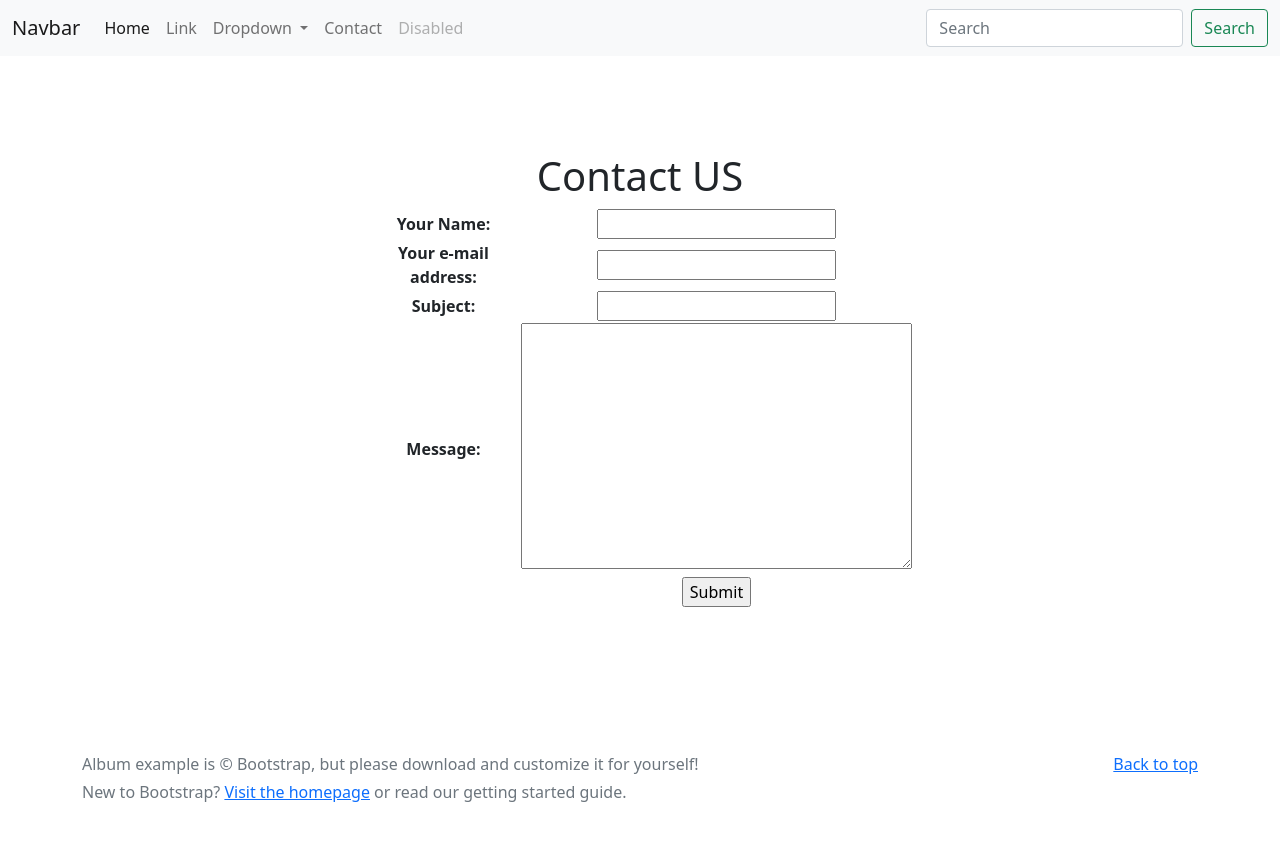
After one commit to tchaikovski/oko, a Django app: page /contact in a window 1280 px wide. The commit adds this page. Run offline with Django 3.2, Linux system fonts and the light colour scheme; some libraries are stand-ins or nearby versions.

Commit message:
Добавлена форма

```diff
--- a/okonew/settings.py
+++ b/okonew/settings.py
@@ -25,7 +25,7 @@ SECRET_KEY = 'mitgq7_s%)#6b&)n_6&=wgtde-ra3--vty-fs&9$m-pp@g696m'
 # SECURITY WARNING: don't run with debug turned on in production!
 DEBUG = True
 
-ALLOWED_HOSTS = []
+ALLOWED_HOSTS = ['127.0.0.1']
 
 
 # Application definition
--- /dev/null
+++ b/pages/templates/pages/contact.html
@@ -0,0 +1,31 @@
+{% extends 'base.html' %}
+{% block title %}
+Contact US
+{% endblock title %}
+{% block content %}
+<h1>Contact US</h1>
+
+    {% if submitted %}
+        <p class="alert-success">
+        Your message was submitted successfully/ Thank you.
+        </p>
+    {% else %}
+
+
+
+
+
+
+        <form action="" method="post" novalidate>
+        <table>
+            {{ form }}
+            <tr>
+                <td></td>
+                <td><input type="submit" value="Submit"></td>
+            </tr>
+        </table>
+        {% csrf_token %}
+
+    {% endif %}
+
+{% endblock content%}
--- a/pages/urls.py
+++ b/pages/urls.py
@@ -3,5 +3,6 @@ from . import views
 
 urlpatterns = [
     path('', views.index, name='home'),
+    path('contact', views.contact, name='contact'),
     path('<str:pagename>', views.pageindex, name='pageindex'),
 ]
--- a/pages/views.py
+++ b/pages/views.py
@@ -21,3 +21,17 @@ def pageindex(request, pagename):
     }
 
     return render(request, 'pages/page.html', context)
+
+
+def contact(request):
+    submitted = False
+    if request.method == 'POST':
+        form = ContactForm(request.POST)
+        if form.is_valid():
+            cd = form.changed_data
+            return HttpResponseRedirect('/contact?submitted=True')
+    else:
+        form = ContactForm()
+        if 'submitted' in request.GET:
+            submitted = True
+    return render(request, 'pages/contact.html', {'form': form, 'page_list': Page.objects.all(), 'submitted': submitted})
--- /dev/null
+++ b/static/css/custom.css
@@ -0,0 +1,18 @@
+
+ul.errorlist li{
+    margin: 0;
+    padding: 0;
+}
+.errorlist li {
+    border: 1px solid red;
+    color: red;
+    background: #a52834;
+    list-style-position: inside;
+    display: block;
+    font-size: 1.2em;
+    margin: 0 0 3px;
+    text-align: center;
+    border-radius: 3px;
+}
+input, textarea {
+}
--- a/templates/base.html
+++ b/templates/base.html
@@ -12,6 +12,7 @@
         {% endblock %}
     </title>
     <link href="{% static 'css/bootstrap.min.css' %}" rel="stylesheet" type="text/css">
+    <link href="{% static 'css/custom.css' %}" rel="stylesheet" type="text/css">
 
 </head>
 <body>
@@ -41,9 +42,10 @@
             <li><a class="dropdown-item" href="#">Action</a></li>
             <li><a class="dropdown-item" href="#">Another action</a></li>
             <li><hr class="dropdown-divider"></li>
-            <li><a class="dropdown-item" href="#">Something else here</a></li>
           </ul>
         </li>
+                  <li class="nav-item"><a class="nav-link" href="/contact">Contact</a></li>
+
         <li class="nav-item">
           <a class="nav-link disabled" href="#" tabindex="-1" aria-disabled="true">Disabled</a>
         </li>
```
Also changed, not shown: templates/404.html (added, +13 -0 lines).
